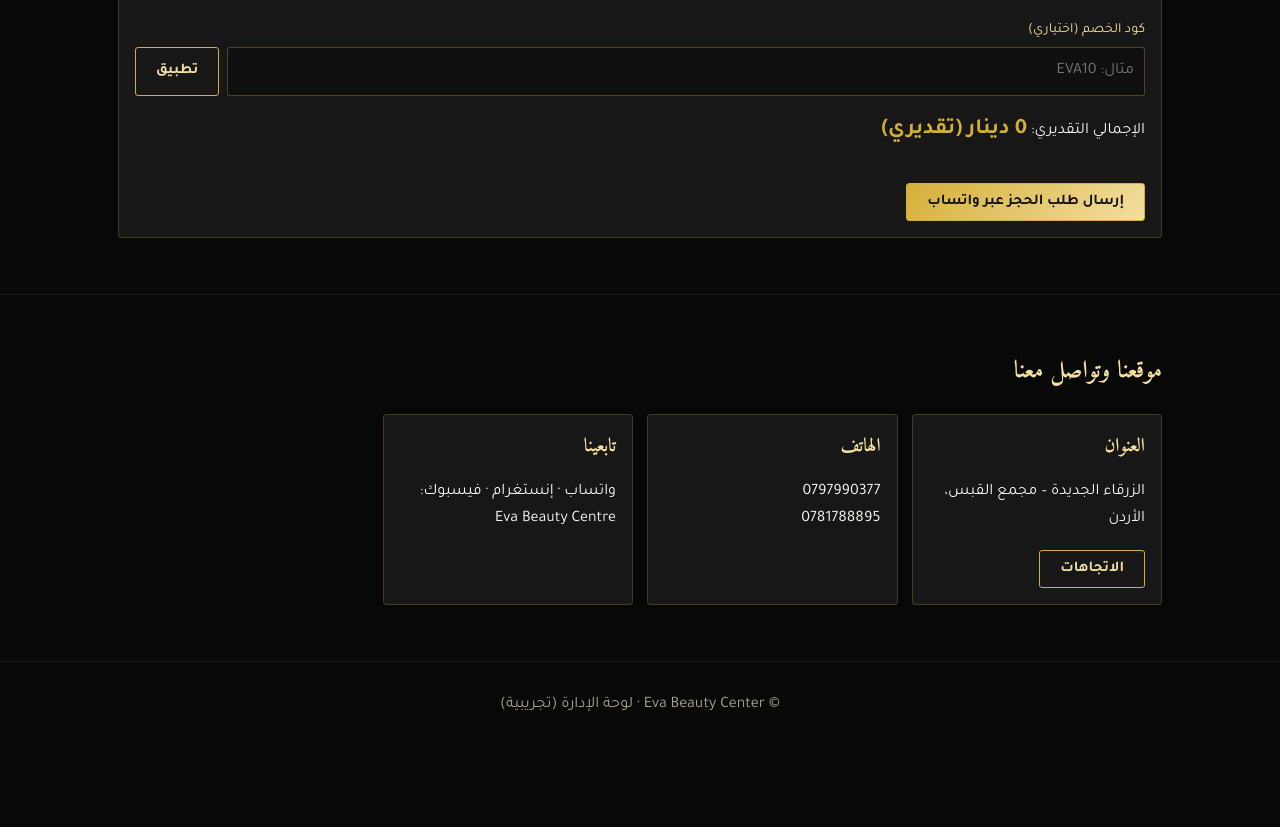
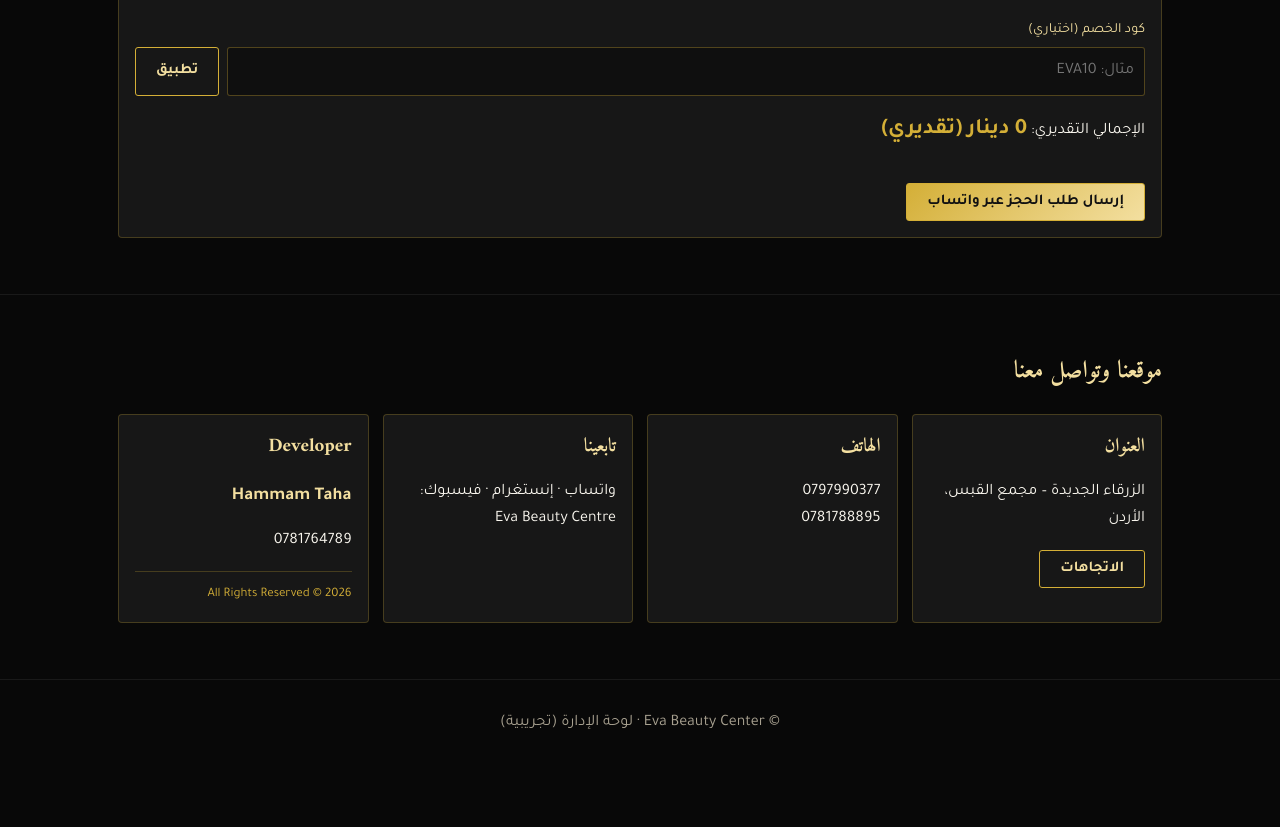
Before and after one commit to hamamhmam72-cmd/eva-demo, a plain HTML site: page index.html in a window 1280 px wide. Shown: the part 3566-4393 px from the top of the page. Drawn offline with Linux system fonts and the light colour scheme.

Commit message:
Add developer information section to index.html

```diff
--- a/index.html
+++ b/index.html
@@ -122,6 +122,30 @@ th{color:var(--gold)}
 <div class="card"><h3>العنوان</h3><p>الزرقاء الجديدة – مجمع القبس، الأردن</p><a class="btn o" href="https://www.google.com/maps/search/?api=1&query=Eva+Beauty+Center+Zarqa" target="_blank" rel="noopener">الاتجاهات</a></div>
 <div class="card"><h3>الهاتف</h3><p><a href="tel:0797990377" data-ev="call_click">0797990377</a><br><a href="tel:0781788895" data-ev="call_click">0781788895</a></p></div>
 <div class="card"><h3>تابعينا</h3><p><a href="https://wa.me/962797990377" data-ev="whatsapp_click">واتساب</a> · <a href="https://www.instagram.com/eva_beauty_center_jo/" target="_blank" rel="noopener" data-ev="instagram_click">إنستغرام</a> · فيسبوك: Eva Beauty Centre</p></div>
+
+<div class="card developer-card">
+  <h3>Developer</h3>
+
+  <p dir="ltr" style="text-align:right; margin-top:18px;">
+    <strong style="color:var(--champ); font-size:18px;">
+      Hammam Taha
+    </strong>
+  </p>
+
+  <p dir="ltr" style="text-align:right;">
+    <a href="tel:0781764789"
+       style="color:var(--ivory);">
+      0781764789
+    </a>
+  </p>
+
+  <div style="border-top:1px solid #D4AF3740; margin-top:16px; padding-top:12px;">
+    <p style="color:var(--gold); font-size:13px; margin:0;">
+      All Rights Reserved © 2026
+    </p>
+  </div>
+</div>
+
 </div></div></section>
 <footer>© Eva Beauty Center · <a href="#admin" id="adminLink">لوحة الإدارة (تجريبية)</a></footer>
 <a class="wa" href="https://wa.me/962797990377" data-ev="whatsapp_click">واتساب</a>
```
